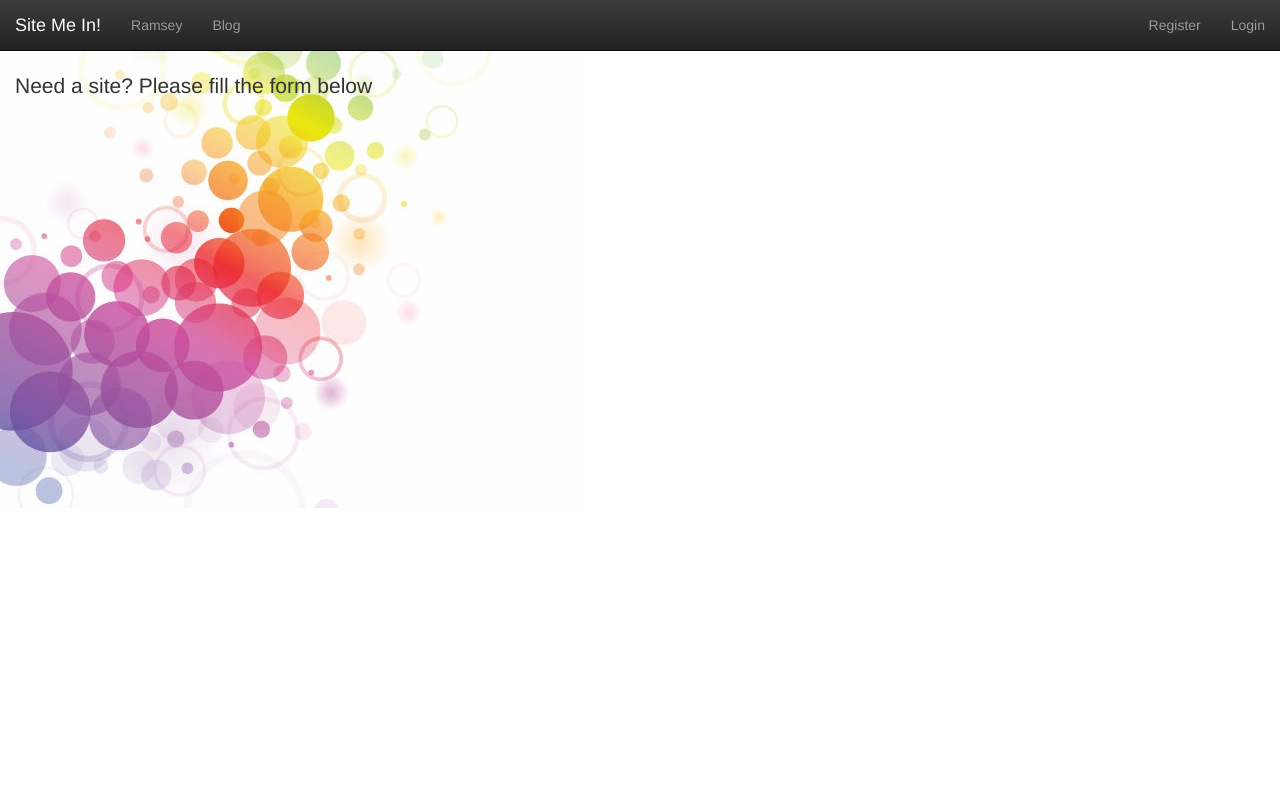
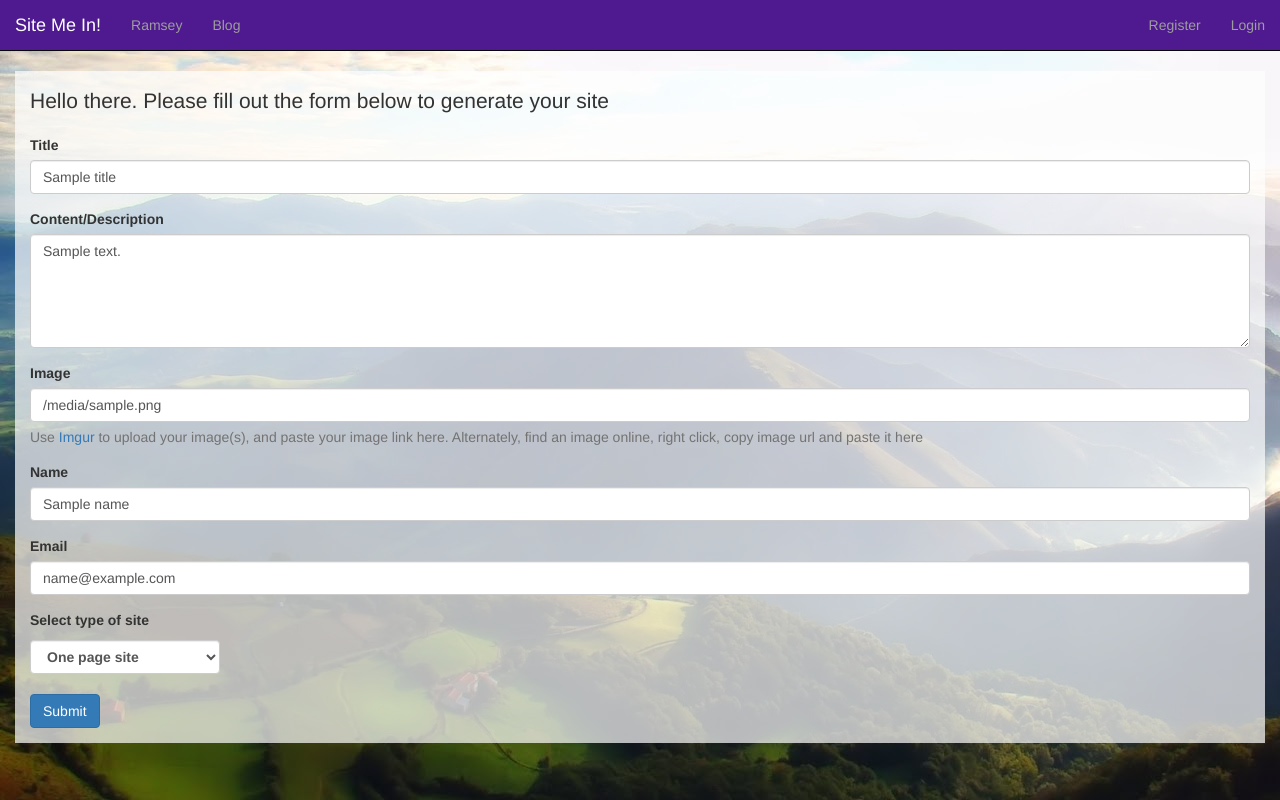
Before and after one commit to ramseydsilva/sitemein, a Django app: template sitemein/sitemein/templates/index.html in a window 1280 px wide. Run offline with Django 3.2, Linux system fonts and the light colour scheme; the template is opened without the code that fills it: most values are stand-ins (such as "Sample title", 1, 10 or a date in 2020); some libraries are stand-ins or nearby versions.

Commit message:
Added site request form

```diff
--- a/sitemein/sitemein/settings.py
+++ b/sitemein/sitemein/settings.py
@@ -120,8 +120,7 @@ INSTALLED_APPS = (
     'django.contrib.sites',
     'django.contrib.messages',
     'django.contrib.staticfiles',
-    # Uncomment the next line to enable the admin:
-    # 'django.contrib.admin',
+    'django.contrib.admin',
     # Uncomment the next line to enable admin documentation:
     # 'django.contrib.admindocs',
     'sitemein',
--- /dev/null
+++ b/sitemein/sitemein/static/css/main.css
@@ -0,0 +1,9 @@
+.navbar-inverse {
+    background-color: #4F1A8F;
+    background-image: none;
+}
+
+.main-content {
+    background: rgba(255,255,255, 0.7);
+    padding: 15px;
+}
--- a/sitemein/sitemein/templates/base.html
+++ b/sitemein/sitemein/templates/base.html
@@ -7,12 +7,9 @@
     <meta name="description" content="Ramsey D'silva's Personal Site">
     <meta name="author" content="Ramsey D'silva">
 
-    <!-- Le styles -->
     <!-- Latest compiled and minified CSS -->
     <link rel="stylesheet" href="//netdna.bootstrapcdn.com/bootstrap/3.1.1/css/bootstrap.min.css">
-
-    <!-- Optional theme -->
-    <link rel="stylesheet" href="//netdna.bootstrapcdn.com/bootstrap/3.1.1/css/bootstrap-theme.min.css">
+    <link rel="stylesheet" href="{{ STATIC_URL }}css/main.css">
 
     <!-- Latest compiled and minified JavaScript -->
     <script src="http://code.jquery.com/jquery-1.11.0.min.js"></script>
@@ -55,13 +52,9 @@
     </nav>
 
     <div class="container-fluid">
-	{% block main %}
-        <div class="row"><div class="col-lg-7 col-md-7 col-sm-7">
-        <p class="lead">
-            Need a site? Please fill the form below
-        </p>
-        </div></div>
-	{% endblock %}
+        <div class="main-content">
+            {% block main %}{% endblock %}
+        </div>
     </div> <!-- /container -->
 
     <script>
--- /dev/null
+++ b/sitemein/sitemein/templates/create_site_success.html
@@ -0,0 +1,5 @@
+{% extends "base.html" %}
+
+{% block main %}
+    <p class="lead">Thank you for your submission. We'll get back to you shortly!</p>
+{% endblock %}
--- a/sitemein/sitemein/templates/index.html
+++ b/sitemein/sitemein/templates/index.html
@@ -1 +1,46 @@
 {% extends "base.html" %}
+
+{% block main %}
+    <p class="lead">Hello there. Please fill out the form below to generate your site</p>
+    <form role="form" action="{% url 'create_site' %}" method="post">{% csrf_token %}
+        <fieldset>
+            <div class="form-group {% if errors.title %}has-error has-feedback{% endif %}">
+            <label for="titleInput">Title</label>
+            <input type="text" class="form-control" id="titleInput" placeholder="Enter a Title for your Site" name="title" value="{{ title }}">
+            {% if errors.title %}
+                <span class="glyphicon glyphicon-warning-sign form-control-feedback"></span>
+                <p class="help-block">{{ errors.title }}</p>
+            {% endif %}
+            </div>
+            <div class="form-group">
+                <label for="contentInput">Content/Description</label>
+                <textarea class="form-control" id="contentInput" rows="5" placeholder="Enter some content or a quick description of your site" name="content">{{ content }}</textarea>
+            </div>
+            <div class="form-group">
+                <label for="imageInput">Image</label>
+                <input type="url" class="form-control" id="imageInput" placeholder="Enter a link to your image" name="image_url" value="{{ image_url }}">
+                <p class="help-block">Use <a href="http://imgur.com" target="blank">Imgur</a> to upload your image(s), and paste your image link here. Alternately,
+                find an image online, right click, copy image url and paste it here</p>
+            </div>
+            <div class="form-group">
+                <label for="nameInput">Name</label>
+                <input type="text" class="form-control" id="nameInput" placeholder="Enter your name" name="name" value="{{ name }}">
+            </div>
+            <div class="form-group">
+                <label for="emailInput">Email</label>
+                <input type="email" class="form-control" id="emailInput" placeholder="Enter your email" name="email" value="{{ email }}">
+            </div>
+            <div class="form-group">
+                <label for="typeInput">Select type of site</p>
+                <select class="form-control" id="typeInput" name="site_type">
+                    <option value="one-page-site" {% if site_type == "one-page-site" %}selected{% endif %}>One page site</option>
+                    <option value="small-site" {% if site_type == "small-site" %}selected{% endif %}>Small site (1-5 pages)</option>
+                    <option value="blog" {% if site_type == "blog" %}selected{% endif %}>Blog</option>
+                    <option value="online-store" {% if site_type == "online-store" %}selected{% endif %}>Online store</option>
+                    <option value="custom" {% if site_type == "custom" %}selected{% endif %}>Custom</option>
+                </select>
+            </div>
+            <button type="submit" class="btn btn-primary">Submit</button>
+        </fieldset>
+    </form>
+{% endblock %}
--- a/sitemein/sitemein/templates/user/login_form.html
+++ b/sitemein/sitemein/templates/user/login_form.html
@@ -28,7 +28,7 @@
                     <input type="hidden" name="close" value="{{ close }}" />
                 {% endif %}
                 <button type="submit" class="btn btn-default">Login</button> or
-                <a href="{% url "register" %}?modal={{ modal }}&next={{ next }}">Register</a>
+                <a href="{% url "register" %}?next={{ next }}{% if modal %}&modal=true{% endif %}">Register</a>
             </div>
           </div>
         </form>
--- a/sitemein/sitemein/templates/user/register_form.html
+++ b/sitemein/sitemein/templates/user/register_form.html
@@ -34,7 +34,7 @@
                     <input type="hidden" name="close" value="{{ close }}" />
                 {% endif %}
                 <button type="submit" class="btn btn-default">Register</button> or
-                <a href="{% url "login" %}?modal={{ modal }}&next={{ next }}">Login</a>
+                <a href="{% url "login" %}?next={{ next }}{% if modal %}&modal=true{% endif %}">Login</a>
             </div>
           </div>
         </form>
--- a/sitemein/sitemein/urls.py
+++ b/sitemein/sitemein/urls.py
@@ -1,12 +1,13 @@
 from django.conf.urls import patterns, include, url
 
-# Uncomment the next two lines to enable the admin:
-# from django.contrib import admin
-# admin.autodiscover()
+from django.contrib import admin
+admin.autodiscover()
 
 urlpatterns = patterns('',
     # Examples:
     url(r'^$', 'sitemein.views.home', name='home'),
+    url(r'^create-site/$', 'sitemein.views.create_site', name='create_site'),
+    url(r'^create-site/success/$', 'sitemein.views.create_site_success', name='create_site_success'),
 
     # user views
     url(r'^logout/$', 'sitemein.user_views.logout_view', name='logout'),
@@ -20,5 +21,5 @@ urlpatterns = patterns('',
     # url(r'^admin/doc/', include('django.contrib.admindocs.urls')),
 
     # Uncomment the next line to enable the admin:
-    # url(r'^admin/', include(admin.site.urls)),
+    url(r'^admin/', include(admin.site.urls)),
 )
```
Also changed, not shown: sitemein/sitemein/admin.py (added, +9 -0 lines), sitemein/sitemein/models.py (added, +25 -0 lines), sitemein/sitemein/views.py (+44 -1 lines), sitemein/sitemein/static/img/bg.jpg, 3 other files.
